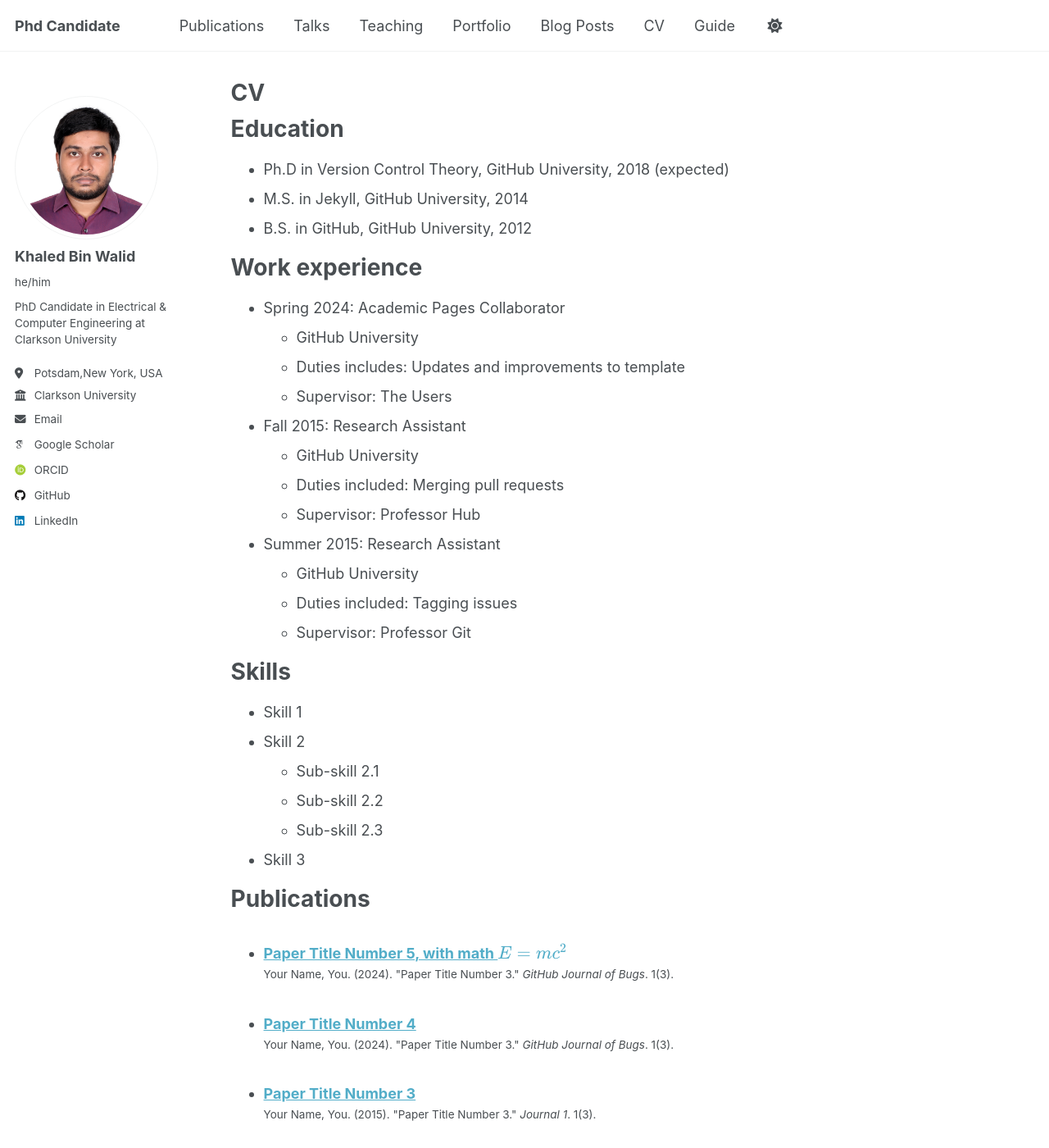
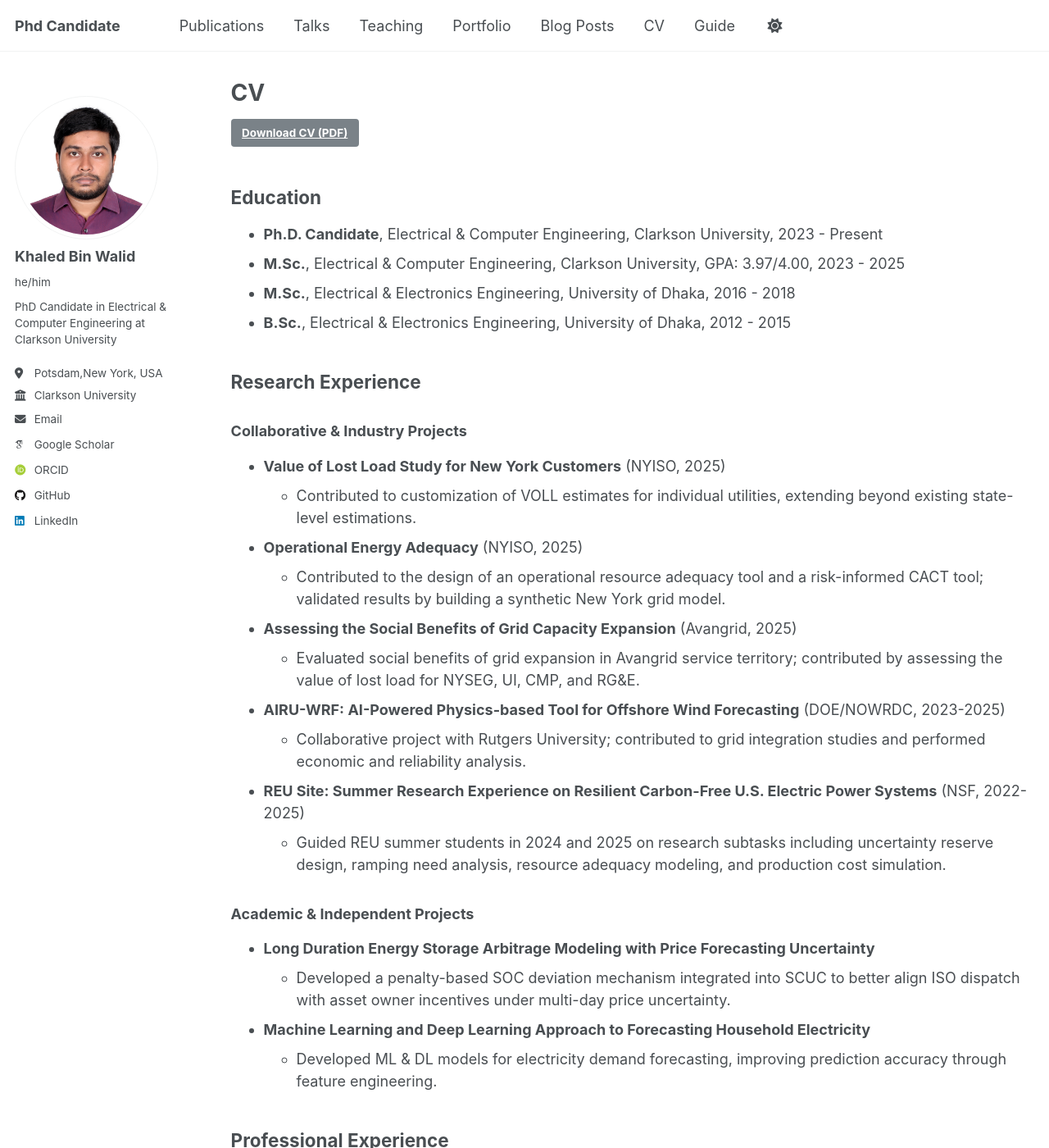
Before and after one commit to Khaled823/KhaledBinWalid, a Jekyll site: the page built from _pages/cv.md, in a window 1280 px wide and 1400 px high. Shown: the whole window at 82% size. Built offline with Jekyll 4.4.1, drawn with Linux system fonts in a browser that asks for light colours; some web fonts are replaced; a script that is not in the unit is left out; some of the changed text lies outside the part shown.

Commit message:
Update CV page with full details and download link
- Added downloadable CV PDF button
- Added complete education history
- Added research experience (industry & academic projects)
- Added professional experience at Walton Hi-Tech
- Added technical skills, certifications, and awards

🤖 Generated with [Claude Code](https://claude.com/claude-code)

Co-Authored-By: Claude <noreply@anthropic.com>

```diff
--- a/_pages/cv.md
+++ b/_pages/cv.md
@@ -9,56 +9,74 @@ redirect_from:
 
 {% include base_path %}
 
-Education
-======
-* Ph.D in Version Control Theory, GitHub University, 2018 (expected)
-* M.S. in Jekyll, GitHub University, 2014
-* B.S. in GitHub, GitHub University, 2012
+[Download CV (PDF)](/files/CV%20khaled.pdf){: .btn .btn--primary}
 
-Work experience
-======
-* Spring 2024: Academic Pages Collaborator
-  * GitHub University
-  * Duties includes: Updates and improvements to template
-  * Supervisor: The Users
+## Education
 
-* Fall 2015: Research Assistant
-  * GitHub University
-  * Duties included: Merging pull requests
-  * Supervisor: Professor Hub
+* **Ph.D. Candidate**, Electrical & Computer Engineering, Clarkson University, 2023 - Present
+* **M.Sc.**, Electrical & Computer Engineering, Clarkson University, GPA: 3.97/4.00, 2023 - 2025
+* **M.Sc.**, Electrical & Electronics Engineering, University of Dhaka, 2016 - 2018
+* **B.Sc.**, Electrical & Electronics Engineering, University of Dhaka, 2012 - 2015
 
-* Summer 2015: Research Assistant
-  * GitHub University
-  * Duties included: Tagging issues
-  * Supervisor: Professor Git
+## Research Experience
 
-Skills
-======
-* Skill 1
-* Skill 2
-  * Sub-skill 2.1
-  * Sub-skill 2.2
-  * Sub-skill 2.3
-* Skill 3
+### Collaborative & Industry Projects
 
-Publications
-======
+* **Value of Lost Load Study for New York Customers** (NYISO, 2025)
+  * Contributed to customization of VOLL estimates for individual utilities, extending beyond existing state-level estimations.
+
+* **Operational Energy Adequacy** (NYISO, 2025)
+  * Contributed to the design of an operational resource adequacy tool and a risk-informed CACT tool; validated results by building a synthetic New York grid model.
+
+* **Assessing the Social Benefits of Grid Capacity Expansion** (Avangrid, 2025)
+  * Evaluated social benefits of grid expansion in Avangrid service territory; contributed by assessing the value of lost load for NYSEG, UI, CMP, and RG&E.
+
+* **AIRU-WRF: AI-Powered Physics-based Tool for Offshore Wind Forecasting** (DOE/NOWRDC, 2023-2025)
+  * Collaborative project with Rutgers University; contributed to grid integration studies and performed economic and reliability analysis.
+
+* **REU Site: Summer Research Experience on Resilient Carbon-Free U.S. Electric Power Systems** (NSF, 2022-2025)
+  * Guided REU summer students in 2024 and 2025 on research subtasks including uncertainty reserve design, ramping need analysis, resource adequacy modeling, and production cost simulation.
+
+### Academic & Independent Projects
+
+* **Long Duration Energy Storage Arbitrage Modeling with Price Forecasting Uncertainty**
+  * Developed a penalty-based SOC deviation mechanism integrated into SCUC to better align ISO dispatch with asset owner incentives under multi-day price uncertainty.
+
+* **Machine Learning and Deep Learning Approach to Forecasting Household Electricity**
+  * Developed ML & DL models for electricity demand forecasting, improving prediction accuracy through feature engineering.
+
+## Professional Experience
+
+* **Senior Supply Chain Manager**, Walton Hi-Tech Industries PLC, Dhaka, Bangladesh, 2017 - 2022
+  * Led progressive career path from Assistant Engineer to Senior Manager, overseeing cross-functional teams in supply chain, procurement, and product development.
+  * Directed large-scale supply chain operations with focus on risk management, cost optimization, and strategic procurement.
+  * Implemented data-driven demand forecasting models (ARIMA, ML-based approaches), reducing forecasting error variance by 15%.
+  * Negotiated supplier contracts and optimized procurement strategy, achieving up to 8-10% cost savings annually.
+  * Led quality improvement initiative using Root Cause Analysis (RCA), reducing defect rates to below 0.2%.
+  * Supervised teams of up to 20 professionals.
+
+## Technical Skills
+
+* **Optimization & Power Systems**: Optimization modeling (Gurobi), Electricity Market Design & Operation, Energy Storage Scheduling
+* **Machine Learning & Forecasting**: Data Analysis, Electricity Demand Forecasting, Wind Power Forecasting
+* **Programming Languages**: C, C++, Python, Julia, MATLAB
+* **Simulation Tools**: PLEXOS, Simulink, PSCAD, MultiSim, Proteus, CISCO Packet Tracer
+* **Other Tools**: LaTeX, Microsoft Office, Project Management
+
+## Publications
+
   <ul>{% for post in site.publications reversed %}
     {% include archive-single-cv.html %}
   {% endfor %}</ul>
 
-Talks
-======
-  <ul>{% for post in site.talks reversed %}
-    {% include archive-single-talk-cv.html  %}
-  {% endfor %}</ul>
+## Certifications
 
-Teaching
-======
-  <ul>{% for post in site.teaching reversed %}
-    {% include archive-single-cv.html %}
-  {% endfor %}</ul>
+* Programming for Everybody (Getting Started with Python) & Machine Learning - Coursera
+* Productivity Improvement Tools & Technique and 5S Implementation - National Productivity Organization (NPO)
 
-Service and leadership
-======
-* Currently signed in to 43 different slack teams
+## Membership and Awards
+
+* Student Member, IEEE Power & Energy Society, IEEE Graduate Student Membership, IEEE Young Professionals
+* Former Member, Electrical and Electronics Club, University of Dhaka
+* 1st Runner-Up, Circuit Competition, Electronics & Communication Club, University of Dhaka
+* Best Employee of the Month, Sourcing & Planning Division, Walton Hi-Tech Industries PLC
```
